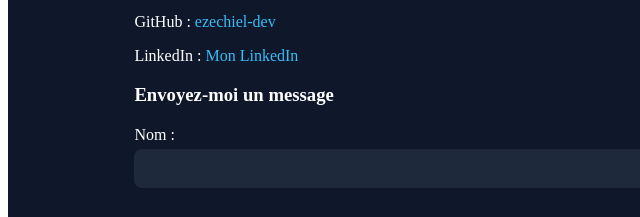
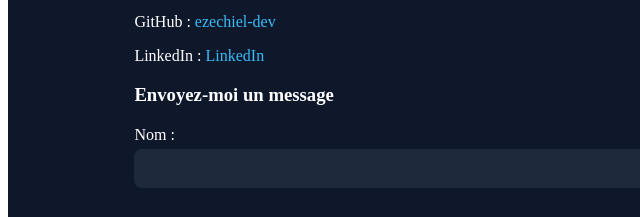
Before and after one commit to ezechiel-dev/Portfolio, a plain HTML site: page contact1.html in a window 1280 px wide. Shown: the part 230-447 px from the top of the page, 0-640 px from the left. Drawn offline with Linux system fonts and the light colour scheme.

Commit message:
Update LinkedIn link text in contact1.html

```diff
--- a/contact1.html
+++ b/contact1.html
@@ -13,7 +13,7 @@
   <p>Email : <a href="mailto:dahe74127@gmail.com">dahe74127@gmail.com</a></p>
   <p>Téléphone : +229 01 41 65 03 89</p>
   <p>GitHub : <a href="https://github.com/">ezechiel-dev</a></p>
-  <p>LinkedIn : <a href="#">Mon LinkedIn</a></p>
+  <p>LinkedIn : <a href="#"> LinkedIn</a></p>
 
   <h3>Envoyez-moi un message</h3>
   <form action="https://formspree.io/f/maqpvear" method="post">
```
